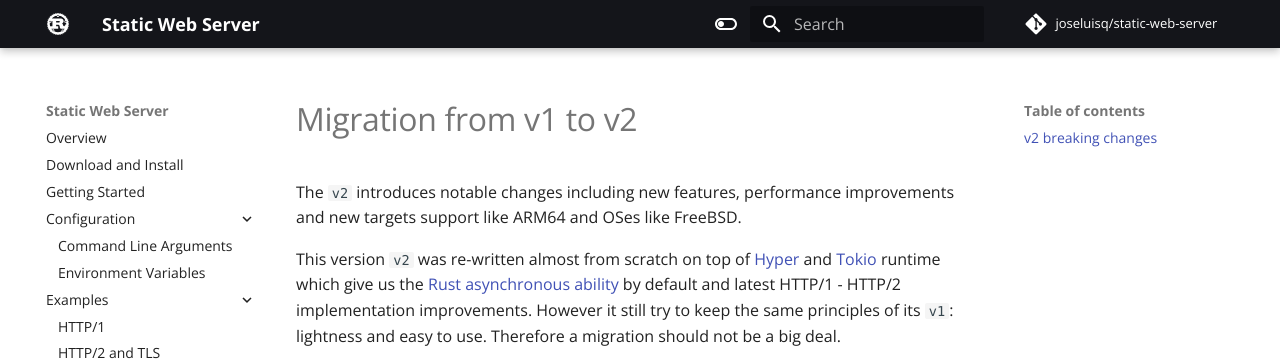
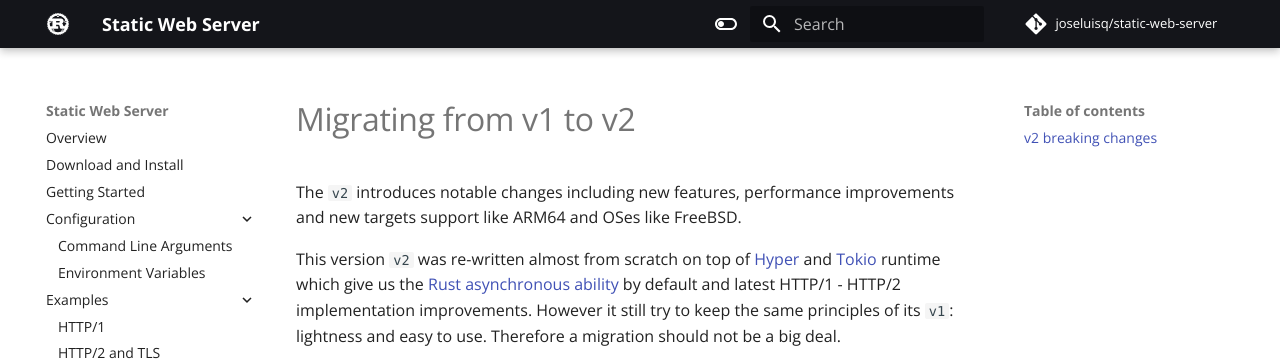
Before and after one commit to static-web-server/static-web-server, an MkDocs documentation site: the page built from docs/content/migration.md, in a window 1280 px wide and 1028 px high. Shown: the top 361 px of the window. Built offline with MkDocs 1.6.1 and Material for MkDocs 9.7.7, drawn with Linux system fonts in a browser that asks for light colours; some web fonts are replaced; comment, search, counter and statistics services are not loaded.

Commit message:
docs: minor description improvements [skip ci]

```diff
--- a/docs/content/migration.md
+++ b/docs/content/migration.md
@@ -1,4 +1,4 @@
-# Migration from v1 to v2
+# Migrating from v1 to v2
 
 The `v2` introduces notable changes including new features, performance improvements and new targets support like ARM64 and OSes like FreeBSD.
 
```
Also changed, not shown: README.md.
